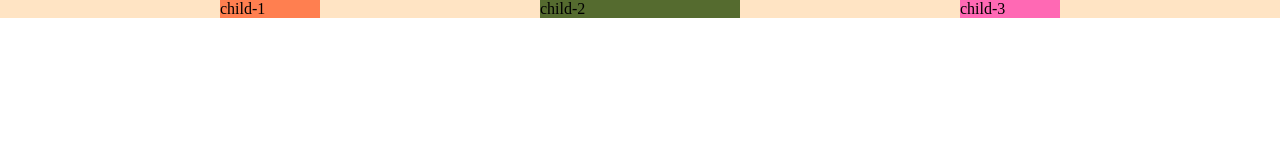
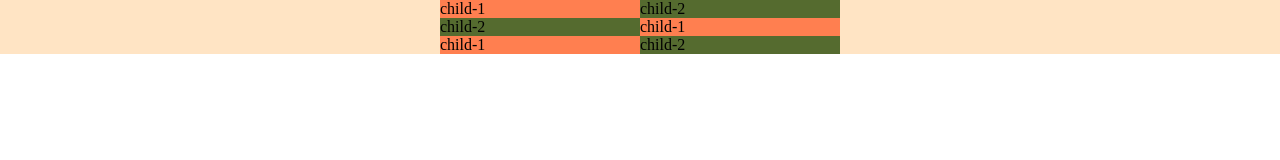
Before and after one commit to ithoangtan/Learn-CSS, a plain HTML site: page FlexBox/index.html in a window 1280 px wide. Drawn offline with Linux system fonts and the light colour scheme.

Commit message:
order: 1 - swap container example

```diff
--- a/FlexBox/index.css
+++ b/FlexBox/index.css
@@ -6,23 +6,22 @@ items sắp xếp theo hàng*/
 .container {
     display: flex;
     flex-direction: row;
-    justify-content: space-evenly;
-    align-items: center;
+    justify-content: center;
     background-color: bisque;
 }
+
+
 
 .child-1{
     background-color: coral;
     /* giãn theo chiều: .container{flex-direction: row;} */
-    flex-basis: 100px;
+    flex-basis: 200px;
 }
 
 .child-2{
     background-color: darkolivegreen;
     /* giãn theo chiều: .container{flex-direction: row;} */
     flex-basis: 200px;
-    /* Giả sử muốn phần tử giữa sẽ không bị cắt */
-    flex-shrink: 0;
 }
 
 .child-3{
@@ -30,3 +29,7 @@ items sắp xếp theo hàng*/
     /* giãn theo chiều: .container{flex-direction: row;} */
     flex-basis: 100px;
 }
+
+.container-swap .child-1{
+    order: 1;
+}
--- a/FlexBox/index.html
+++ b/FlexBox/index.html
@@ -13,7 +13,14 @@
     <div class="container">
         <div class="child-1">child-1</div>
         <div class="child-2">child-2</div>
-        <div class="child-3">child-3</div>
+    </div>
+    <div class="container container-swap">
+        <div class="child-1">child-1</div>
+        <div class="child-2">child-2</div>
+    </div>
+    <div class="container">
+        <div class="child-1">child-1</div>
+        <div class="child-2">child-2</div>
     </div>
 </body>
 
```
